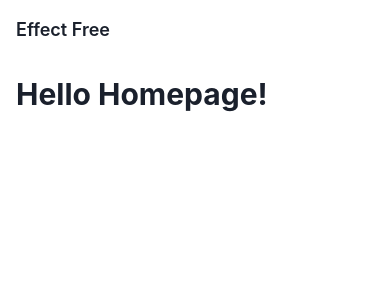
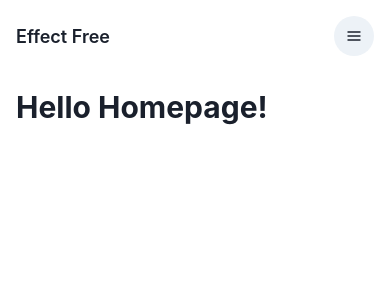
Before and after one commit to BebopBamf/effectfree-react, a React (Vite) app: page / in a window 390 px wide. Shown: the top 300 px of the page. Built offline with nearby package versions, Linux system fonts and the light colour scheme.

Commit message:
mobile navbar stuff

```diff
--- a/src/components/navbar.tsx
+++ b/src/components/navbar.tsx
@@ -1,12 +1,16 @@
 import {
   Link as ChakraLink,
   Text,
+  IconButton,
   Box,
   Flex,
   HStack,
+  VStack,
   Spacer,
+  Collapse,
+  useDisclosure,
 } from '@chakra-ui/react';
-import { ExternalLinkIcon } from '@chakra-ui/icons';
+import { ExternalLinkIcon, HamburgerIcon, CloseIcon } from '@chakra-ui/icons';
 import { Link as RouterLink } from 'react-router-dom';
 
 const Logo = () => (
@@ -45,12 +49,58 @@ const DesktopNavLinks = () => (
   </HStack>
 );
 
-const Navbar = () => (
-  <Flex p="4" align="center" as="nav">
-    <Logo />
-    <Spacer />
-    <DesktopNavLinks />
-  </Flex>
+type MobileMenuProps = {
+  isOpen: boolean;
+};
+
+const MobileMenu = ({ isOpen }: MobileMenuProps) => (
+  <Collapse in={isOpen} animateOpacity>
+    <VStack spacing="4">
+      <NavLinks />
+    </VStack>
+  </Collapse>
 );
 
+type ButtonToggle = {
+  toggleButton: () => void;
+};
+
+const HamburgerButton = ({ toggleButton }: ButtonToggle) => (
+  <IconButton
+    aria-label="Open Navigation Menu"
+    onClick={() => toggleButton()}
+    icon={<HamburgerIcon />}
+    isRound
+  />
+);
+
+const CloseButton = ({ toggleButton }: ButtonToggle) => (
+  <IconButton
+    aria-label="Close Navigation Menu"
+    onClick={() => toggleButton()}
+    icon={<CloseIcon />}
+    isRound
+  />
+);
+
+const Navbar = () => {
+  const { isOpen, onClose, onOpen } = useDisclosure();
+
+  return (
+    <Box as="nav">
+      <Flex p="4" align="center">
+        <Logo />
+        <Spacer />
+        <DesktopNavLinks />
+        {isOpen ? (
+          <CloseButton toggleButton={onClose} />
+        ) : (
+          <HamburgerButton toggleButton={onOpen} />
+        )}
+      </Flex>
+      <MobileMenu isOpen={isOpen} />
+    </Box>
+  );
+};
+
 export default Navbar;
```
